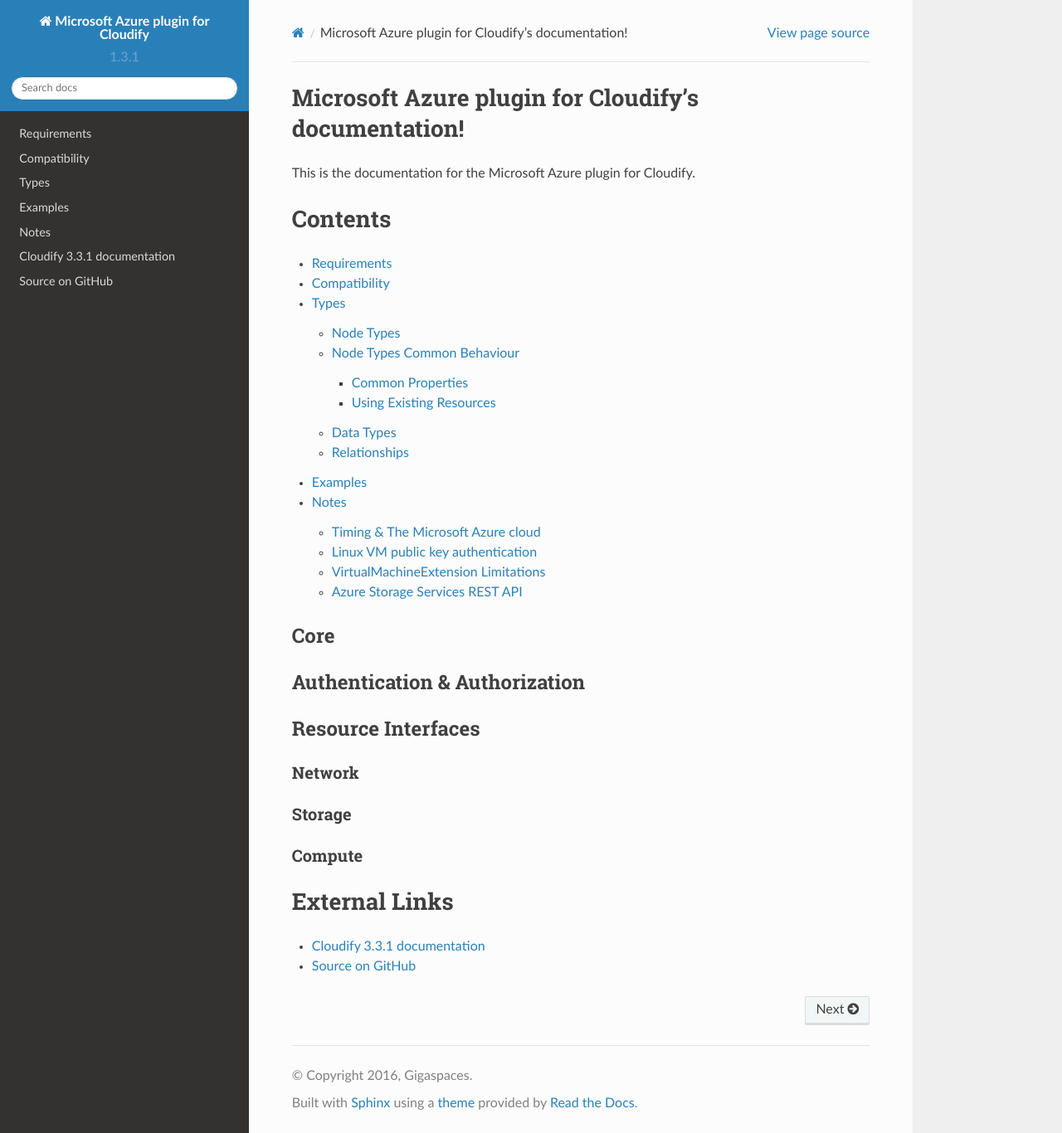
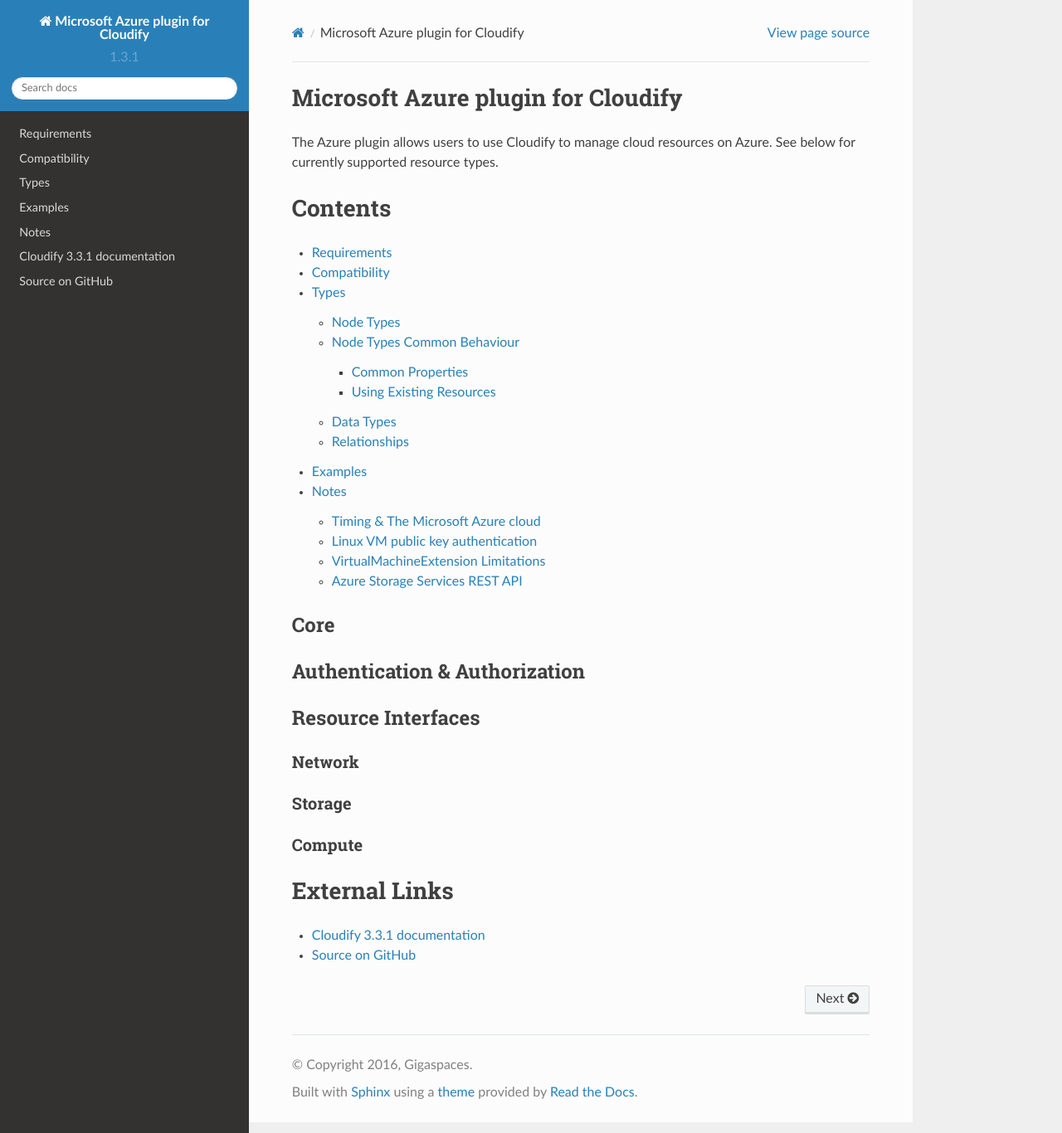
Before and after one commit to cloudify-cosmo/cloudify-azure-plugin, a Sphinx documentation site: the page built from docs/index.rst, in a window 1280 px wide and 1366 px high. Shown: the whole window at 83% size. Built offline with Sphinx 7.4.7 and the Read the Docs theme 2.0.0, drawn with Linux system fonts in a browser that asks for light colours.

Commit message:
Use intro paragraph from docs.getcloudify.org. Make title less silly

```diff
--- a/docs/index.rst
+++ b/docs/index.rst
@@ -2,10 +2,11 @@
    You can adapt this file completely to your liking, but it should at least
    contain the root `toctree` directive.
 
-Microsoft Azure plugin for Cloudify's documentation!
-========================================================
+Microsoft Azure plugin for Cloudify
+===================================
 
-This is the documentation for the Microsoft Azure plugin for Cloudify.
+The Azure plugin allows users to use Cloudify to manage cloud resources on Azure. See below for currently supported resource types.
+
 
 Contents
 ========
```
